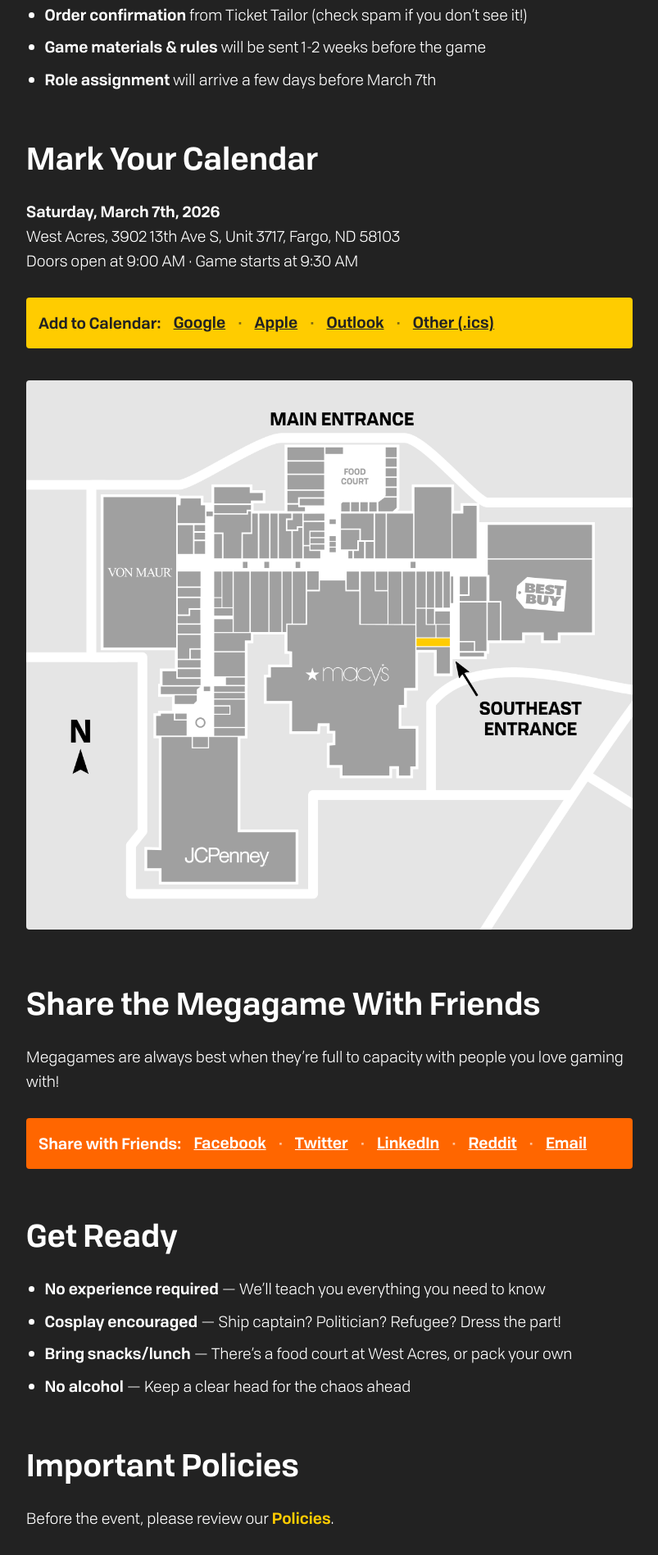
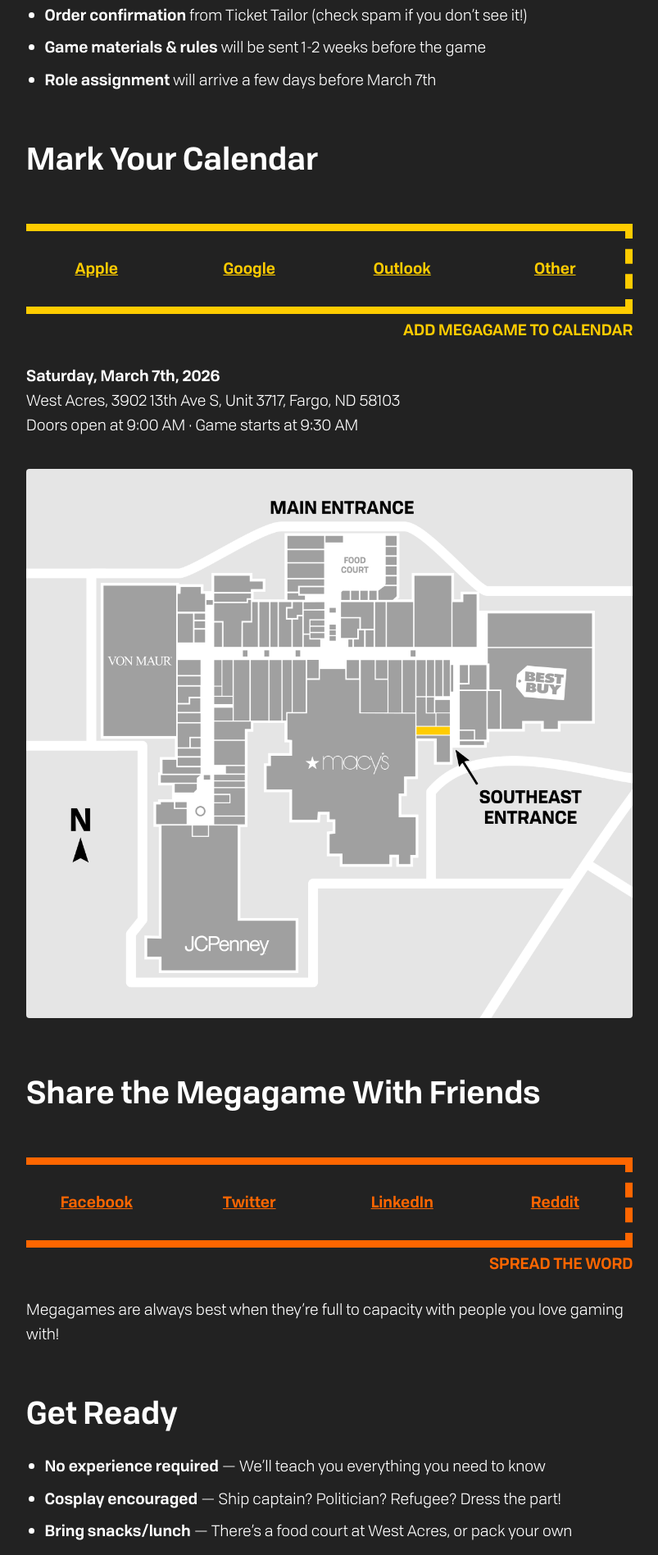
Before and after one commit to jedlimke/prairiefiregaming.com, a Jekyll site: the page built from megagames/den-of-wolves-2026-thank-you.md, in a window 1280 px wide. Shown: the part 799-2696 px from the top of the page at 82% size, without its empty margins (238-1041 px from the left). Built offline with Jekyll 4.4.1, drawn with Linux system fonts in a browser that asks for light colours.

Commit message:
Calendar and share button updates.

```diff
--- a/_includes/add-to-calendar.html
+++ b/_includes/add-to-calendar.html
@@ -101,10 +101,9 @@
 
 {%- assign ical_encoded = ical_data | uri_escape -%}
 
-<div class="add-to-calendar">
-  <strong>Add to Calendar:</strong>
+<div class="callout calendar" data-label="ADD MEGAGAME TO CALENDAR">
+  <a href="data:text/calendar;charset=utf-8,{{ ical_encoded }}" download="{{ include.title | slugify }}.ics" class="calendar-link">Apple</a>
   <a href="{{ google_cal_url | strip }}" target="_blank" rel="noopener" class="calendar-link">Google</a>
-  <a href="data:text/calendar;charset=utf-8,{{ ical_encoded }}" download="{{ include.title | slugify }}.ics" class="calendar-link">Apple</a>
   <a href="data:text/calendar;charset=utf-8,{{ ical_encoded }}" download="{{ include.title | slugify }}.ics" class="calendar-link">Outlook</a>
-  <a href="data:text/calendar;charset=utf-8,{{ ical_encoded }}" download="{{ include.title | slugify }}.ics" class="calendar-link">Other (.ics)</a>
+  <a href="data:text/calendar;charset=utf-8,{{ ical_encoded }}" download="{{ include.title | slugify }}.ics" class="calendar-link">Other</a>
 </div>
--- a/_includes/share-event.html
+++ b/_includes/share-event.html
@@ -40,11 +40,10 @@
 mailto:?subject={{ share_title }}&body={{ share_description }}%0A%0A{{ share_url }}
 {%- endcapture -%}
 
-<div class="share-event">
-  <strong>Share with Friends:</strong>
+<div class="callout share" data-label="SPREAD THE WORD">
   <a href="{{ facebook_url | strip }}" target="_blank" rel="noopener" class="share-link" aria-label="Share on Facebook">Facebook</a>
   <a href="{{ twitter_url | strip }}" target="_blank" rel="noopener" class="share-link" aria-label="Share on Twitter/X">Twitter</a>
   <a href="{{ linkedin_url | strip }}" target="_blank" rel="noopener" class="share-link" aria-label="Share on LinkedIn">LinkedIn</a>
   <a href="{{ reddit_url | strip }}" target="_blank" rel="noopener" class="share-link" aria-label="Share on Reddit">Reddit</a>
-  <a href="{{ email_url | strip }}" class="share-link" aria-label="Share via Email">Email</a>
+  <!-- <a href="{{ email_url | strip }}" class="share-link" aria-label="Share via Email">Email</a> -->
 </div>
--- a/_sass/base.scss
+++ b/_sass/base.scss
@@ -684,6 +684,56 @@
 		color: var(--callout-color);
 		border-color: var(--callout-color);
 	}
+
+	// Calendar widget - yellow, no right/top borders, grid layout
+	&.calendar {
+		--callout-color: var(--brand-yellow);
+		color: var(--callout-color);
+		border-color: var(--callout-color);
+		padding-right: 0;
+
+		display: grid;
+		grid-template-columns: repeat(4, 1fr);
+
+		.calendar-link {
+			color: inherit;
+			text-decoration: underline;
+			text-align: center;
+
+			&:hover {
+				color: var(--brand-pink);
+			}
+		}
+
+		@media screen and (max-width: 600px) {
+			grid-template-columns: repeat(2, 1fr);
+		}
+	}
+
+	// Share widget - orange, no right/top borders, grid layout
+	&.share {
+		--callout-color: var(--brand-orange);
+		color: var(--callout-color);
+		border-color: var(--callout-color);
+		padding-right: 0;
+
+		display: grid;
+		grid-template-columns: repeat(4, 1fr);
+
+		.share-link {
+			color: inherit;
+			text-decoration: underline;
+			text-align: center;
+
+			&:hover {
+				color: var(--brand-pink);
+			}
+		}
+
+		@media screen and (max-width: 600px) {
+			grid-template-columns: repeat(2, 1fr);
+		}
+	}
 }
 
 // ============================================================================
--- a/megagames/den-of-wolves-2026-thank-you.md
+++ b/megagames/den-of-wolves-2026-thank-you.md
@@ -34,12 +31,13 @@
    description="6 hours of immersive megagame gameplay. Humanity is on the run - join the fleet and fight for survival! Learn more at https://prairiefiregaming.com/megagames/den-of-wolves-2026/"
 %}
 {:/nomarkdown}
+**Saturday, March 7th, 2026**
+West Acres, 3902 13th Ave S, Unit 3717, Fargo, ND 58103
+Doors open at 9:00 AM · Game starts at 9:30 AM
 
 ![Map showing event location at West Acres](/assets/megagames/dow--west-acres-event-location.png)
 
 ### Share the Megagame With Friends
-
-Megagames are always best when they're full to capacity with people you love gaming with!
 
 {::nomarkdown}
 {% include share-event.html
```
Also changed, not shown: other parts of megagames/den-of-wolves-2026-thank-you.md (+3 -3 lines).
